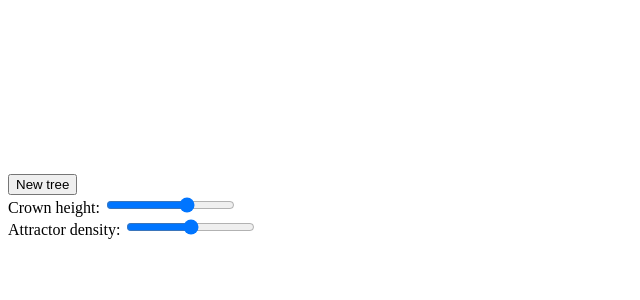
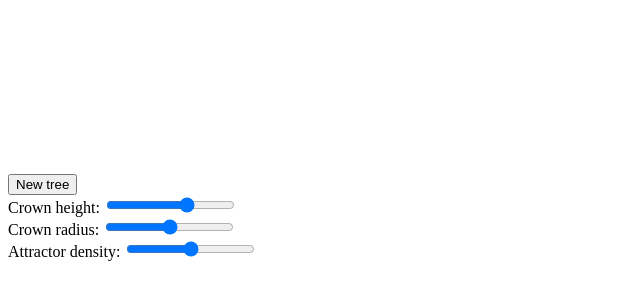
Before and after one commit to Beyamor/tree-space-colonization, a plain HTML site: page index.html in a window 1280 px wide. Shown: the part 238-538 px from the top of the page, without its empty margins (0-640 px from the left). Drawn offline with Linux system fonts and the light colour scheme; no server answers.

Commit message:
Crown radius

```diff
--- a/index.html
+++ b/index.html
@@ -11,6 +11,7 @@
 		</canvas>
 		<div><button id="generate-button" type="button">New tree</button></div>
 		<div>Crown height: <input id="crown-height" type="range" min="0" max="400" step="10" value="260"/></div>
+		<div>Crown radius: <input id="crown-radius" type="range" min="0" max="200" step="10" value="100"/></div>
 		<div>Attractor density: <input id="attractor-density" type="range" min="0" max="0.03" step="0.0005" value="0.015"/></div>
 	</body>
 </html>
```
Also changed, not shown: 1 other file.
